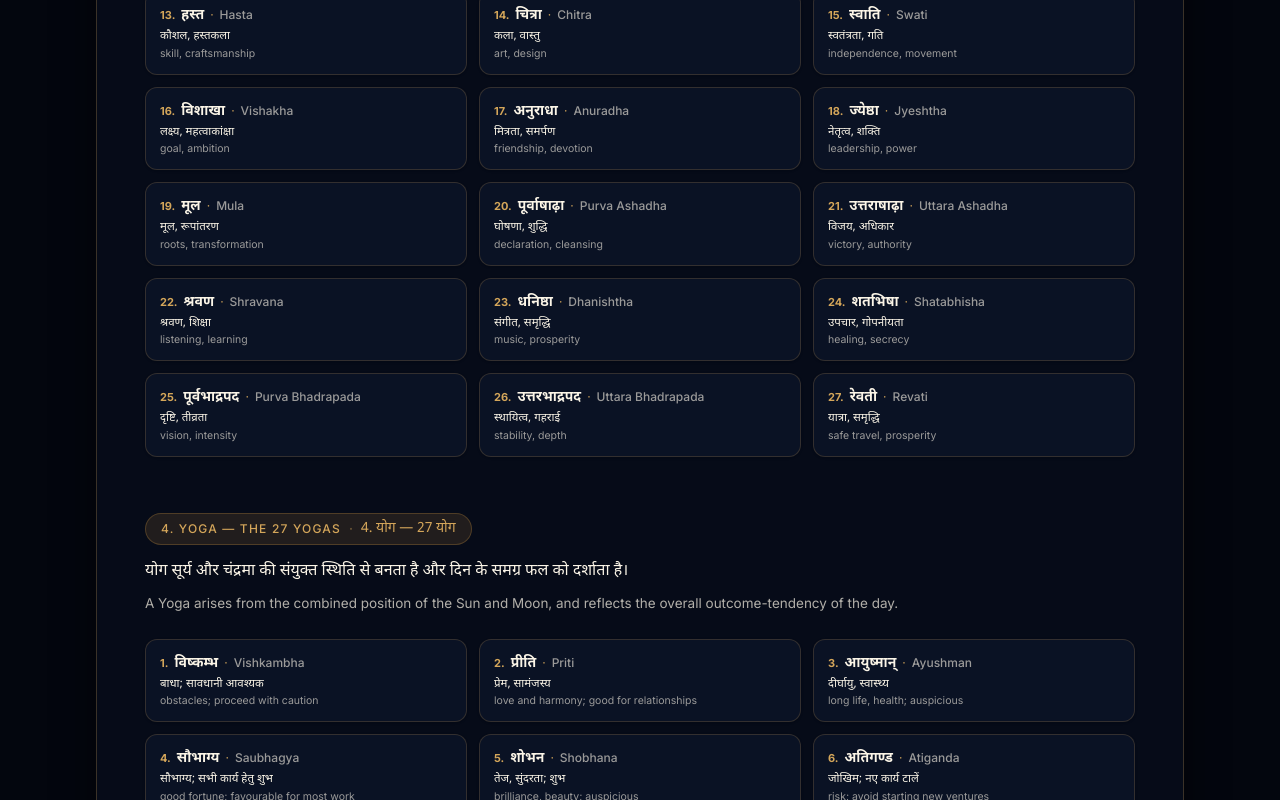
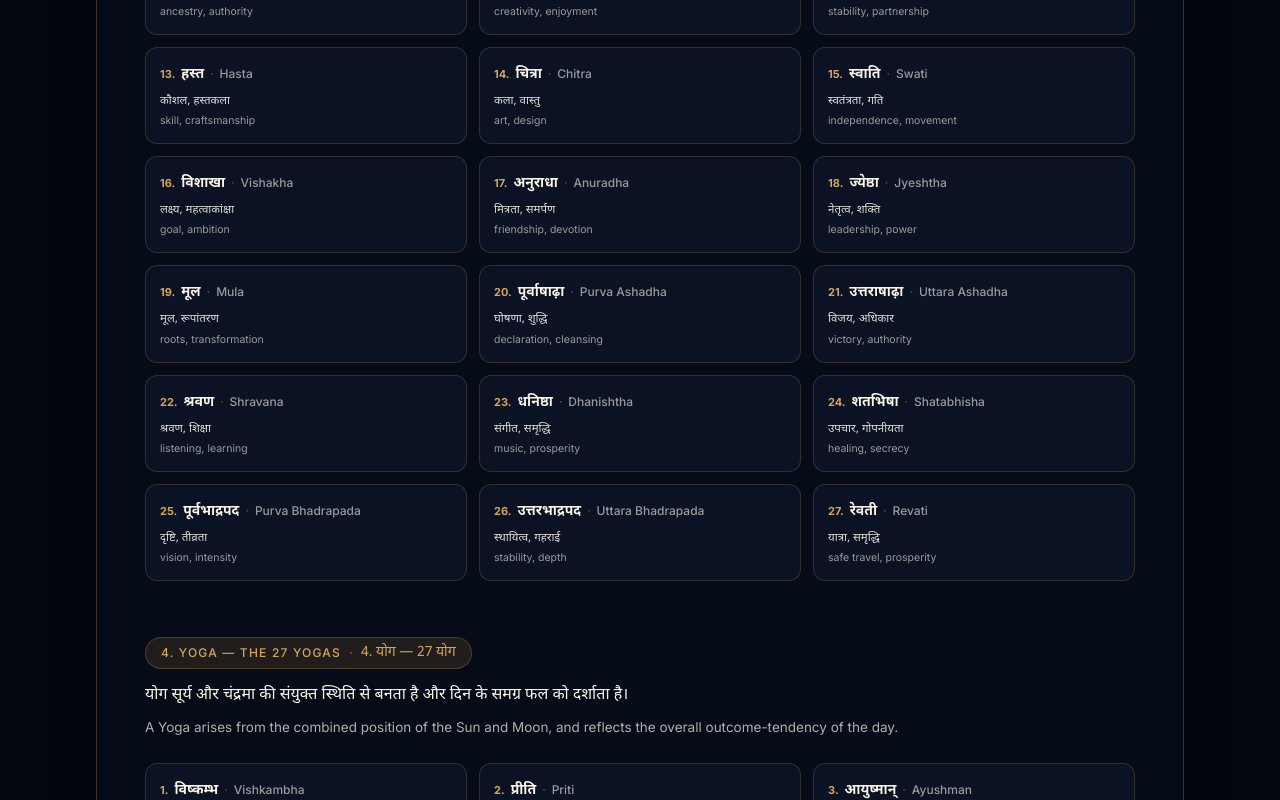
Before and after one commit to varunC28/vedic_clock_website, a Next.js app: page /guide in a window 1280 px wide. Shown: the part 6680-7480 px from the top of the page. Built offline with nearby package versions, Linux system fonts and the light colour scheme.

Commit message:
feat(guide): implement 2D hover magnification on 27 Nakshatras and 27 Yogas grids

```diff
--- a/src/app/guide/page.tsx
+++ b/src/app/guide/page.tsx
@@ -252,6 +252,88 @@ const DAILY_USE_STEPS = [
     descEn: "Use the Tithi and Vikram Samvat to time festivals and rituals.",
   },
 ];
+
+interface PanchangGridCardItem {
+  num: number;
+  hi: string;
+  en: string;
+  descHi: string;
+  descEn: string;
+}
+
+function PanchangGridCard({
+  item,
+  isParchment,
+}: {
+  item: PanchangGridCardItem;
+  isParchment: boolean;
+}) {
+  return (
+    <div
+      className={cn(
+        "group relative rounded-xl p-3 sm:p-3.5 select-none origin-center cursor-pointer",
+        "transition-all duration-300 ease-[cubic-bezier(0.16,1,0.3,1)]",
+        // Responsive 2D Scale & Elevation
+        "scale-100 translate-y-0 z-0",
+        "hover:scale-[1.018] sm:hover:scale-[1.03] md:hover:scale-[1.035]",
+        "hover:-translate-y-0.5 sm:hover:-translate-y-1 hover:z-20",
+        "active:scale-[0.99]",
+        // Theme Colors & Shadows
+        isParchment
+          ? "bg-[#FAF4EA] border border-[#D9C4AB] hover:bg-[#FFF9F0] hover:border-[#9E672B] hover:shadow-[0_10px_24px_-4px_rgba(110,65,25,0.18)]"
+          : "bg-[#0A1224] border border-[#D4A65A]/20 hover:bg-[#111827] hover:border-[#E5A84B] hover:shadow-[0_12px_28px_-6px_rgba(229,168,75,0.32),0_4px_12px_rgba(0,0,0,0.5)]"
+      )}
+    >
+      <div className="flex items-baseline gap-1.5 mb-1.5 overflow-visible">
+        <span
+          className={cn(
+            "font-sans text-[11px] font-bold transition-all duration-300",
+            isParchment
+              ? "text-[#8C5D33] group-hover:text-[#7E4A19] group-hover:scale-105"
+              : "text-[#D4A65A] group-hover:text-[#FCD34D] group-hover:scale-105"
+          )}
+        >
+          {item.num}.
+        </span>
+        <span
+          className={cn(
+            "font-hindi font-bold text-sm leading-normal pt-0.5 transition-colors duration-300",
+            isParchment
+              ? "text-[#3D2314] group-hover:text-[#7E4A19]"
+              : "text-[#FBF5E7] group-hover:text-[#FCD34D]"
+          )}
+        >
+          {item.hi}
+        </span>
+        <span className={cn("text-xs transition-colors duration-300", isParchment ? "text-[#8C5D33]/60" : "text-[#D4A65A]/50")}>·</span>
+        <span
+          className={cn(
+            "font-sans text-xs font-medium transition-colors duration-300",
+            isParchment ? "text-[#70523C] group-hover:text-[#3D2314]" : "text-ivory/60 group-hover:text-ivory/90"
+          )}
+        >
+          {item.en}
+        </span>
+      </div>
+      <p
+        className={cn(
+          "font-hindi text-[11.5px] font-medium leading-normal pt-0.5 transition-colors duration-300",
+          isParchment ? "text-[#2D1B0E] group-hover:text-[#1A1208]" : "text-[#FBF5E7]/90 group-hover:text-[#FFFDF7]"
+        )}
+      >
+        {item.descHi}
+      </p>
+      <p
+        className={cn(
+          "font-sans text-[10.5px] leading-relaxed mt-0.5 transition-colors duration-300",
+          isParchment ? "text-[#70523C] group-hover:text-[#5C4230]" : "text-ivory/60 group-hover:text-ivory/80"
+        )}
+      >
+        {item.descEn}
+      </p>
+    </div>
+  );
+}
 
 export default function GuidePage() {
   const [isParchment, setIsParchment] = useState(false);
@@ -857,29 +939,7 @@ export default function GuidePage() {
             {/* 3-Column Grid for 27 Nakshatras */}
             <div className="grid grid-cols-1 sm:grid-cols-2 md:grid-cols-3 gap-3">
               {NAKSHATRA_ITEMS.map((item) => (
-                <div
-                  key={item.num}
-                  className={cn("rounded-xl p-3 sm:p-3.5 shadow-sm border transition-colors", t.cardSm)}
-                >
-                  <div className="flex items-baseline gap-1.5 mb-1">
-                    <span className={cn("font-sans text-[11px] font-bold", t.eyebrow)}>
-                      {item.num}.
-                    </span>
-                    <span className={cn("font-hindi font-bold text-sm", t.titleHi)}>
-                      {item.hi}
-                    </span>
-                    <span className={cn(t.eyebrow, "text-xs")}>·</span>
-                    <span className={cn("font-sans text-xs font-medium", t.muted)}>
-                      {item.en}
-                    </span>
-                  </div>
-                  <p className={cn("font-hindi text-[11.5px] font-medium leading-tight", t.bodyHi)}>
-                    {item.descHi}
-                  </p>
-                  <p className={cn("font-sans text-[10.5px] leading-tight mt-0.5", t.muted)}>
-                    {item.descEn}
-                  </p>
-                </div>
+                <PanchangGridCard key={item.num} item={item} isParchment={isParchment} />
               ))}
             </div>
           </section>
@@ -907,29 +967,7 @@ export default function GuidePage() {
             {/* 3-Column Grid for 27 Yogas */}
             <div className="grid grid-cols-1 sm:grid-cols-2 md:grid-cols-3 gap-3">
               {YOGA_ITEMS.map((item) => (
-                <div
-                  key={item.num}
-                  className={cn("rounded-xl p-3 sm:p-3.5 shadow-sm border transition-colors", t.cardSm)}
-                >
-                  <div className="flex items-baseline gap-1.5 mb-1">
-                    <span className={cn("font-sans text-[11px] font-bold", t.eyebrow)}>
-                      {item.num}.
-                    </span>
-                    <span className={cn("font-hindi font-bold text-sm", t.titleHi)}>
-                      {item.hi}
-                    </span>
-                    <span className={cn(t.eyebrow, "text-xs")}>·</span>
-                    <span className={cn("font-sans text-xs font-medium", t.muted)}>
-                      {item.en}
-                    </span>
-                  </div>
-                  <p className={cn("font-hindi text-[11.5px] font-medium leading-tight", t.bodyHi)}>
-                    {item.descHi}
-                  </p>
-                  <p className={cn("font-sans text-[10.5px] leading-tight mt-0.5", t.muted)}>
-                    {item.descEn}
-                  </p>
-                </div>
+                <PanchangGridCard key={item.num} item={item} isParchment={isParchment} />
               ))}
             </div>
           </section>
```
